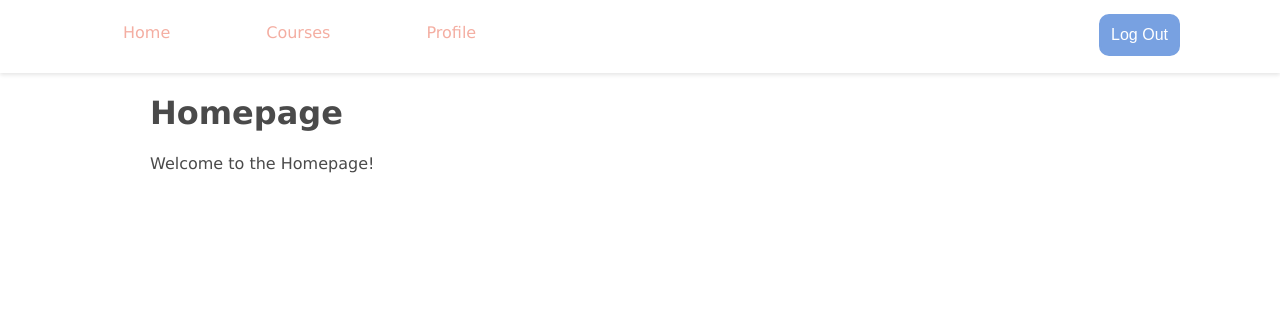
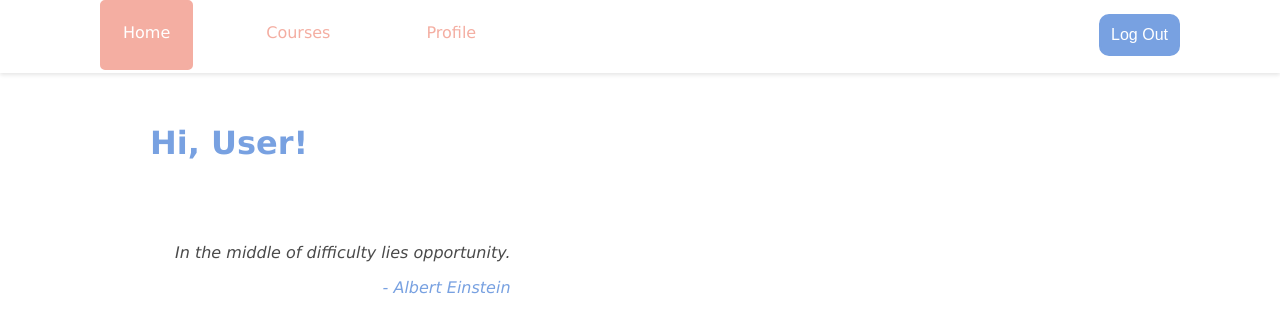
Before and after one commit to tofanalexandrina/Learning-Management-System, a React (Vite) app in the folder frontend/: page / in a window 1280 px wide. Shown: the top 332 px of the page. Built offline with nearby package versions, Linux system fonts and the light colour scheme; sample sign-in values are in the browser's storage.

Commit message:
added stuff to the homepage

```diff
--- a/frontend/src/layout/Navbar.css
+++ b/frontend/src/layout/Navbar.css
@@ -44,6 +44,11 @@
     transition: background-color .15s ease-in-out;
 }
 
+.navbar-item.active {
+    background-color: #F4AEA2;
+    color: white;
+    border-color: #F4AEA2;
+}
 
 .logout-button{
     border-radius: 10px;
--- a/frontend/src/layout/Navbar.jsx
+++ b/frontend/src/layout/Navbar.jsx
@@ -1,5 +1,5 @@
 import React from 'react';
-import { Link, useNavigate } from 'react-router-dom';
+import { NavLink, useNavigate } from 'react-router-dom';
 import './Navbar.css';
 
 const Navbar = () => {
@@ -12,9 +12,17 @@ const Navbar = () => {
     return (
         <div className='navbar'>
             <div className='navbar-items'>
-                <Link to='/' className='navbar-item'>Home</Link>
-                <Link to='/courses' className='navbar-item'>Courses</Link>
-                <Link to='/profile' className='navbar-item'>Profile</Link>
+                <NavLink to='/' className={({ isActive }) =>
+                    isActive ? 'navbar-item active' : 'navbar-item'
+                }>Home</NavLink>
+
+                <NavLink to='/courses' className={({ isActive }) =>
+                    isActive ? 'navbar-item active' : 'navbar-item'
+                }>Courses</NavLink>
+
+                <NavLink to='/profile' className={({ isActive }) =>
+                    isActive ? 'navbar-item active' : 'navbar-item'
+                }>Profile</NavLink>
             </div>
             <button className='logout-button' onClick={handleLogout}>Log Out</button>
         </div>
--- /dev/null
+++ b/frontend/src/pages/Homepage.css
@@ -0,0 +1,49 @@
+.greeting-container {
+    display: flex;
+    flex-direction: column;
+    align-items: flex-start;
+    margin-top: 30px;
+}
+
+.greeting {
+    color: #78A1E1;
+    margin-bottom: 20px;
+}
+
+.quote-container {
+    background-color: white;
+    padding: 25px;
+    margin: 20px 0;
+    animation: slideIn 0.5s ease-in-out;
+}
+
+.quote-text {
+    color: #4A4A4A;
+    margin-bottom: 15px;
+    font-style: italic;
+}
+
+.quote-author {
+    text-align: right;
+    font-size: 1rem;
+    color: #78A1E1;
+    font-weight: 500;
+    font-style: italic;
+
+}
+
+@keyframes fadeIn {
+    from { opacity: 0; }
+    to { opacity: 1; }
+}
+
+@keyframes slideIn {
+    from {
+        opacity: 0;
+        transform: translateX(-20px);
+    }
+    to {
+        opacity: 1;
+        transform: translateX(0);
+    }
+}
--- a/frontend/src/pages/Homepage.jsx
+++ b/frontend/src/pages/Homepage.jsx
@@ -1,15 +1,76 @@
-import React from 'react';
+import React, {useEffect, useState} from 'react';
 import './NavBarPages.css';
+import './Homepage.css';
 
 const Homepage = () => {
+    const[firstName, setFirstName]=useState('');
+    const[quote, setQuote]=useState({text: '', author: ''});
+
+    useEffect(()=>{
+        const role=localStorage.getItem('role');
+        let userFirstName='';
+
+        if(role==='1'){
+            userFirstName=localStorage.getItem('professorFirstName');
+        }
+        else if(role==='2'){
+            userFirstName=localStorage.getItem('studentFirstName');
+        }else if(role==='3'){
+            userFirstName='Admin';
+        }
+
+        setFirstName(userFirstName||'User');
+
+        setQuote(getDailyQuote());
+
+    }, [])
     return (
         <div className='page-layout'>
             <div className='page-components'>
-            <h1>Homepage</h1>
-            <p>Welcome to the Homepage!</p>
+                <div className='greeting-container'>
+                    <h1 className='greeting'>Hi, {firstName}!</h1>
+                    <div className='quote-container'>
+                        <p className='quote-text'>{quote.text}</p>
+                        <p className='quote-author'>- {quote.author}</p>
+                    </div>
+                </div>
             </div>
         </div>
     );
 };
 
+const getDailyQuote=()=>{
+    const quotes = [
+        { text: "The future belongs to those who believe in the beauty of their dreams.", author: "Eleanor Roosevelt" },
+        { text: "Success is not final, failure is not fatal: It is the courage to continue that counts.", author: "Winston Churchill" },
+        { text: "Education is the most powerful weapon which you can use to change the world.", author: "Nelson Mandela" },
+        { text: "The only way to do great work is to love what you do.", author: "Steve Jobs" },
+        { text: "Believe you can and you're halfway there.", author: "Theodore Roosevelt" },
+        { text: "Your time is limited, don't waste it living someone else's life.", author: "Steve Jobs" },
+        { text: "In the middle of difficulty lies opportunity.", author: "Albert Einstein" },
+        { text: "It always seems impossible until it's done.", author: "Nelson Mandela" },
+        { text: "Don't watch the clock; do what it does. Keep going.", author: "Sam Levenson" },
+        { text: "The best way to predict the future is to create it.", author: "Peter Drucker" },
+        { text: "Learning is not attained by chance, it must be sought for with ardor and attended to with diligence.", author: "Abigail Adams" },
+        { text: "The mind is not a vessel to be filled, but a fire to be kindled.", author: "Plutarch" },
+        { text: "Live as if you were to die tomorrow. Learn as if you were to live forever.", author: "Mahatma Gandhi" },
+        { text: "Knowledge is power. Information is liberating.", author: "Kofi Annan" },
+        { text: "The beautiful thing about learning is that no one can take it away from you.", author: "B.B. King" }
+    ];
+
+    const today = new Date();
+    const dateString = `${today.getFullYear()}-${today.getMonth()}-${today.getDate()}`;
+
+    //simple hash from the date string
+    let hash = 0;
+    for (let i = 0; i < dateString.length; i++) {
+        hash = ((hash << 5) - hash) + dateString.charCodeAt(i);
+        hash |= 0;
+    }
+
+    //using hash i made earlier to pick a quote
+    const index = Math.abs(hash) % quotes.length;
+    return quotes[index];
+}
+
 export default Homepage;
--- a/frontend/src/pages/Login.jsx
+++ b/frontend/src/pages/Login.jsx
@@ -22,7 +22,7 @@ const Login = () => {
             localStorage.setItem('studentId', studentResponse.data.studentId);
             localStorage.setItem('studentFirstName', studentResponse.data.studentFirstName);
             localStorage.setItem('studentLastName', studentResponse.data.studentLastName);
-            localStorage.setItem('role', 'student');
+            localStorage.setItem('role', '2');
             navigate('/');
             return;
         } catch(studentErr){
@@ -34,7 +34,7 @@ const Login = () => {
             localStorage.setItem('professorId', professorResponse.data.professorId);
             localStorage.setItem('professorFirstName', professorResponse.data.professorFirstName);
             localStorage.setItem('professorLastName', professorResponse.data.professorLastName);
-            localStorage.setItem('role', 'professor');
+            localStorage.setItem('role', '1');
             navigate('/');
             return;
         } catch(professorErr){
```
Also changed, not shown: 2 other files (tests, documents, lock files or other folders).
